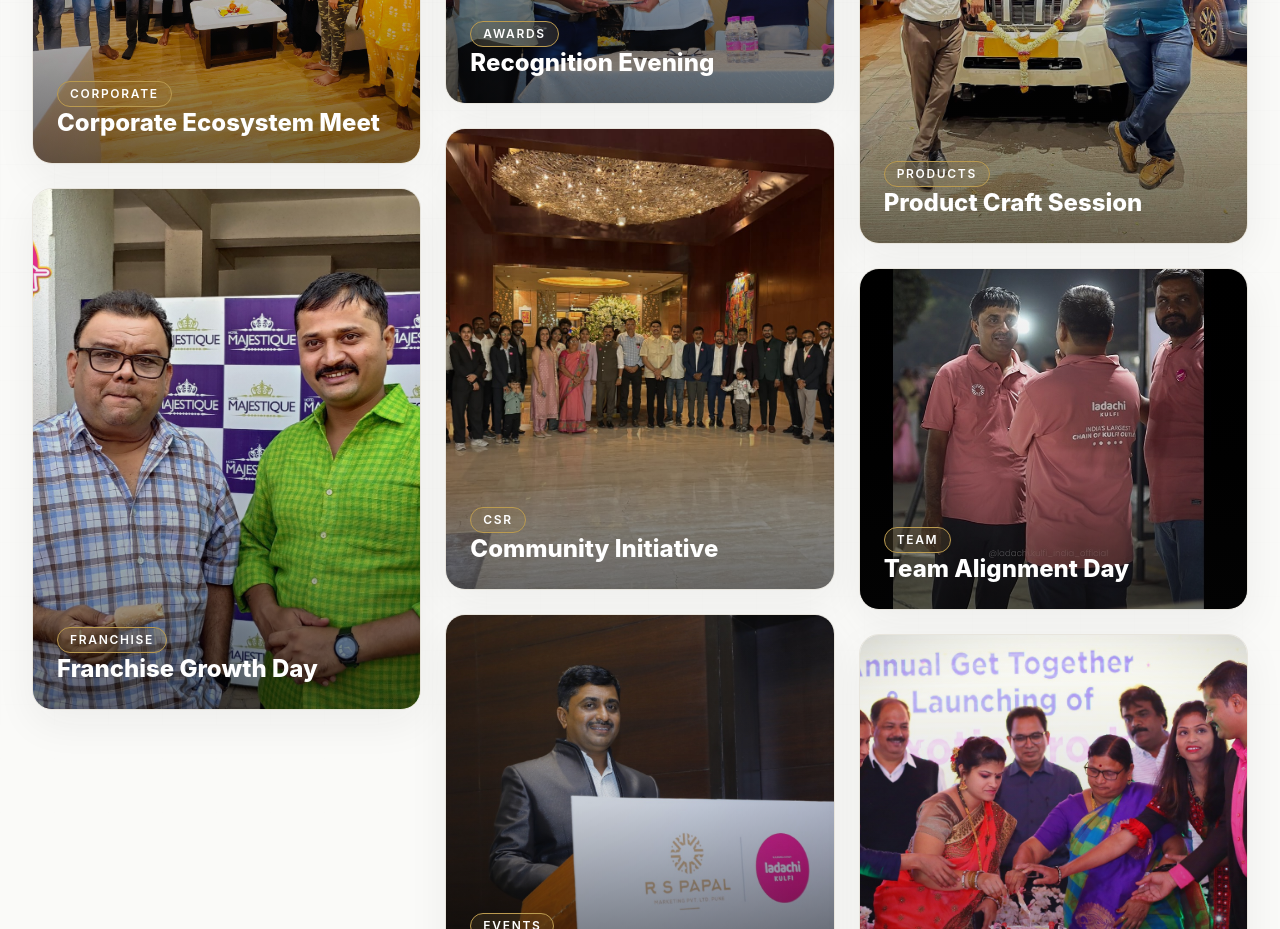
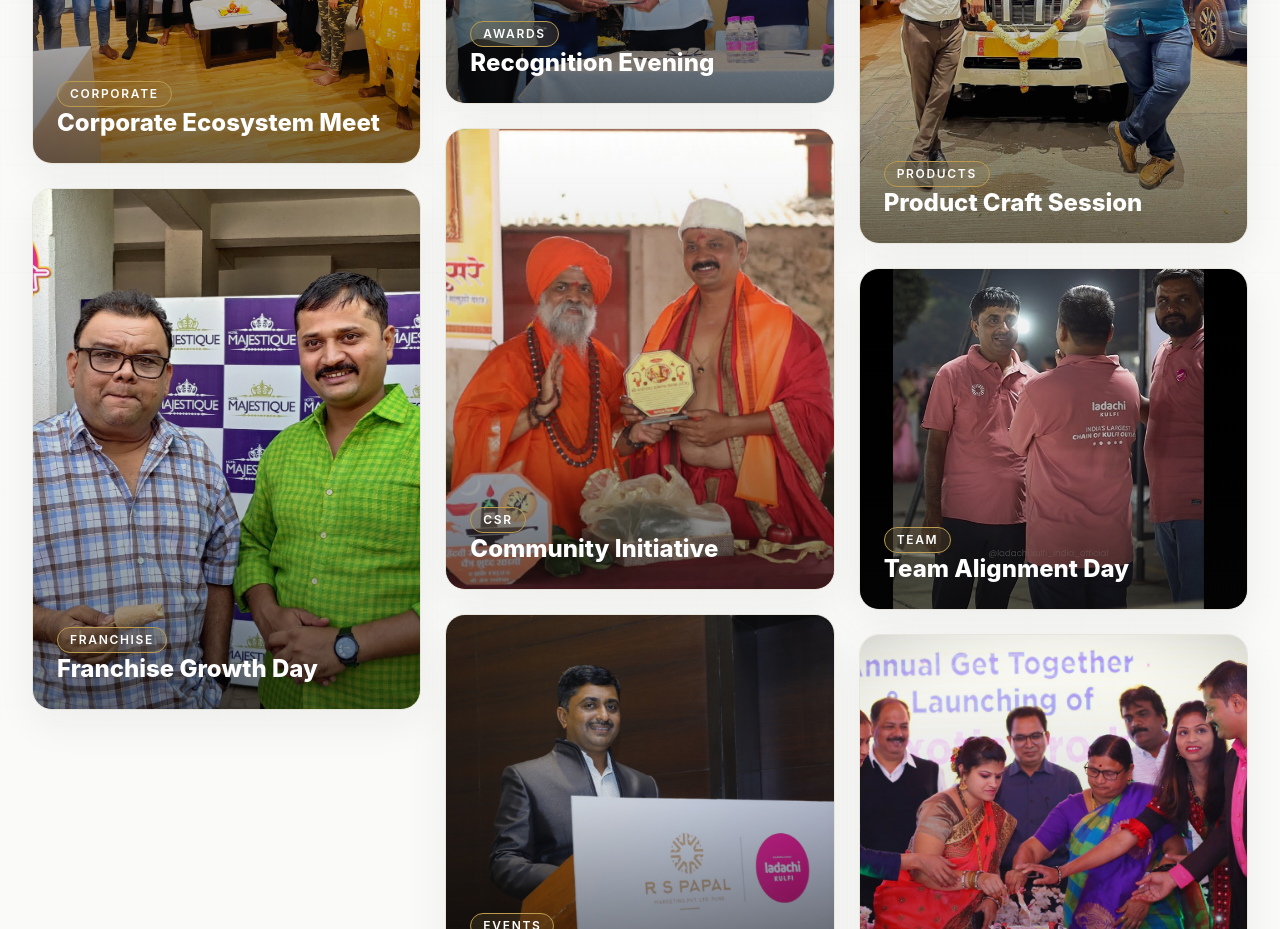
Before and after one commit to rspm-co/papalgroup, a React (Vite) app in the folder frontend/: page / in a window 1280 px wide. Shown: the part 5980-6909 px from the top of the page. Built offline with nearby package versions, Linux system fonts and the light colour scheme; no server answers.

Commit message:
Replace CSR community photo with Raireshwar Temple initiative

```diff
--- a/frontend/src/components/gallery/galleryData.js
+++ b/frontend/src/components/gallery/galleryData.js
@@ -72,8 +72,8 @@ export const galleryItems = [
       'A CSR activity focused on meaningful participation, responsibility and community support.',
     category: 'CSR',
     image: {
-      src: '/images/gallery/team-office.jpeg',
-      alt: 'R S PAPAL GROUP team gathering',
+      src: '/images/gallery/raireshwar-temple-csr.png',
+      alt: 'Ladachi Kulfi Raireshwar Temple adoption community initiative',
     },
     date: 'August 2026',
   },
--- a/frontend/src/data/galleryData.js
+++ b/frontend/src/data/galleryData.js
@@ -65,8 +65,8 @@ export const moments = [
     description:
       'A social impact initiative built around responsibility, participation and meaningful support.',
     image: {
-      src: '/images/gallery/annual-gathering.jpeg',
-      alt: 'Community initiative placeholder',
+      src: '/images/gallery/raireshwar-temple-csr.png',
+      alt: 'Ladachi Kulfi Raireshwar Temple adoption community initiative',
       gradient: 'from-[#F4F2EC] via-[#FFFFFF] to-[#E8E5DD]',
       heightClass: 'h-[460px]',
     },
```
Also changed, not shown: frontend/public/images/gallery/raireshwar-temple-csr.png (added).
